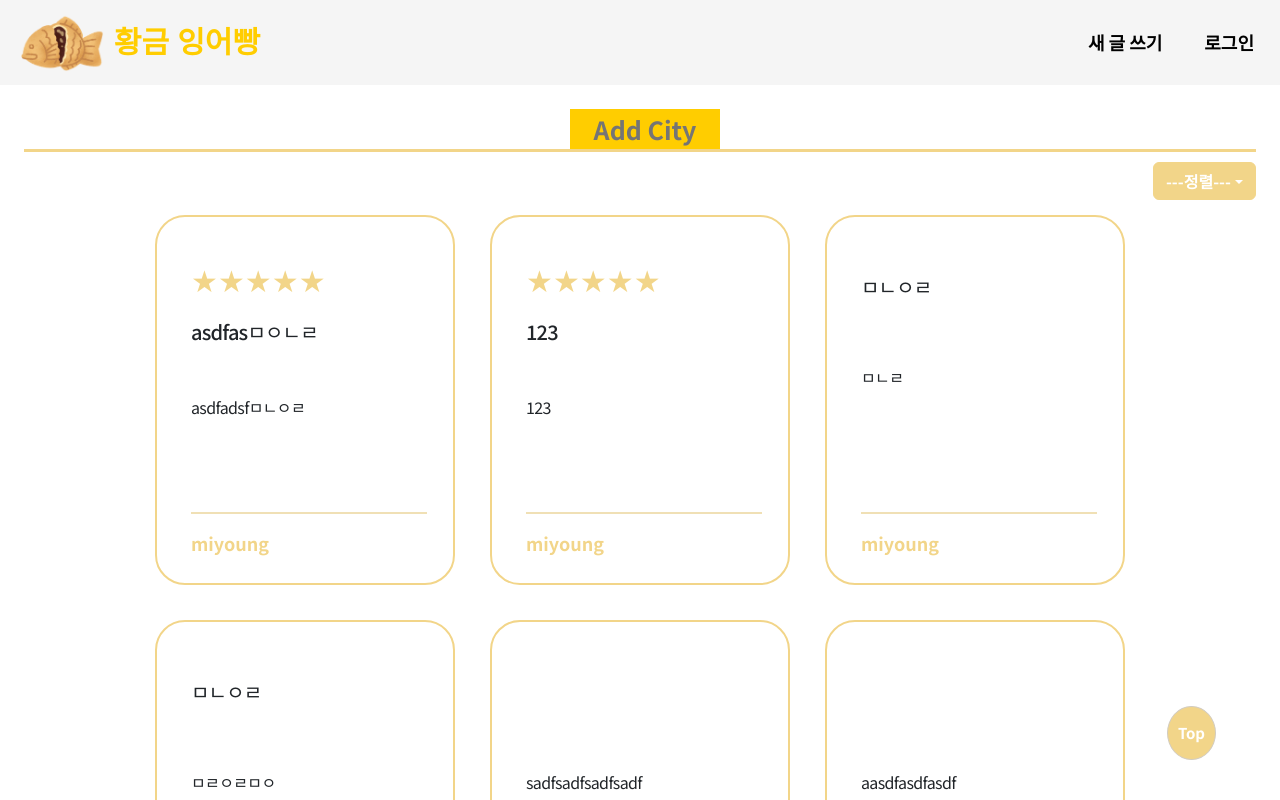
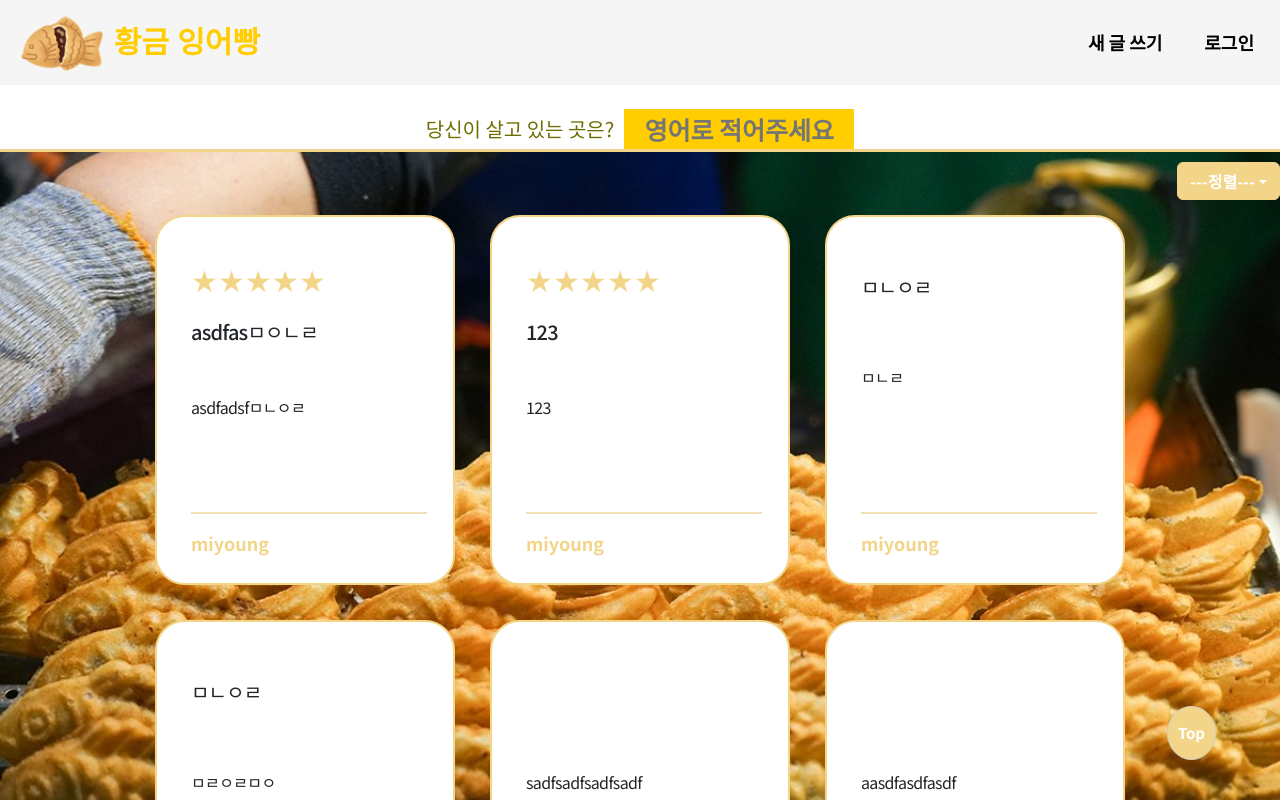
Before and after one commit to Golden-bung-eoppang/Golden-bung-eoppang, a React (Create React App) app in the folder react_simwha_test/: page / in a window 1280 px wide. Shown: the top 800 px of the page. Built offline with nearby package versions, Linux system fonts and the light colour scheme; data requests are answered from the project's data file.

Commit message:
그리고 날씨 적는부분 변경

```diff
--- a/react_simwha_test/src/components/Layout.jsx
+++ b/react_simwha_test/src/components/Layout.jsx
@@ -1,7 +1,6 @@
 import React from "react";
 import styled from "styled-components";
 import Header from "./Header";
-
 const Layout = ({ children, bgColor = "#fff" }) => {
   return (
     <>
@@ -18,5 +17,5 @@ const StLayout = styled.div`
   background-color: ${({ bgColor }) => {
     return bgColor;
   }};
-  padding: 24px;
+  padding: 24px 0;
 `;
--- a/react_simwha_test/src/pages/Home.jsx
+++ b/react_simwha_test/src/pages/Home.jsx
@@ -10,6 +10,7 @@ import ReactStars from "react-rating-stars-component";
 import { ScrollToTop } from "../components/ScrollToTop";
 import Weather from "./Weather";
 import "bootstrap/dist/css/bootstrap.min.css";
+import inga from "../img/inga_bbang.jpg";
 
 const Home = () => {
   const dispatch = useDispatch();
@@ -24,6 +25,7 @@ const Home = () => {
   return (
     <Layout>
       <Weather />
+
       <MainBox>
         {/* 버튼 클릭 시 스크롤을 맨 위로 올려주는 컴포넌트 */}
         <ScrollToTop />
@@ -34,7 +36,6 @@ const Home = () => {
             <Dropdown.Item as="button">평점순</Dropdown.Item>
           </DropdownButton>
         </SortBox>
-
         {/* 글목록 */}
         <ItemContainer>
           <Items>
@@ -68,7 +69,12 @@ const Home = () => {
 
 export default Home;
 
-const MainBox = styled.main``;
+const MainBox = styled.main`
+  background-image: url(${inga});
+  background-size: cover;
+  background-repeat: no-repeat;
+  background-attachment: fixed;
+`;
 const SortBox = styled.section`
   display: flex;
   text-align: right;
--- a/react_simwha_test/src/pages/Weather.jsx
+++ b/react_simwha_test/src/pages/Weather.jsx
@@ -36,14 +36,14 @@ export default function Weather() {
 
   return (
     <HeaderContianer>
+      <Text>당신이 살고 있는 곳은?</Text>
       <CityInputBox
-        placeholder="Add City"
+        placeholder="영어로 적어주세요"
         value={location}
         onChange={(e) => setLocation(e.target.value)}
         type="text"
         onKeyDown={searchWeather}
       />
-
       {Object.keys(weatherResult).length !== 0 && (
         <>
           <TextBox>
@@ -76,6 +76,10 @@ export default function Weather() {
   );
 }
 
+const Text = styled.text`
+  font-size: 20px;
+  color: #6d6d00;
+`;
 const Texts = styled.span`
   color: white;
   position: relative;
@@ -118,7 +122,7 @@ const ResultWrap = styled.div`
   padding: 10px 20px;
 `;
 const CityInputBox = styled.input`
-  width: 150px;
+  width: 230px;
   height: 40px;
   background-color: #ffcd00;
   padding: 5px;
```
Also changed, not shown: react_simwha_test/src/img/inga_bbang.jpg.
